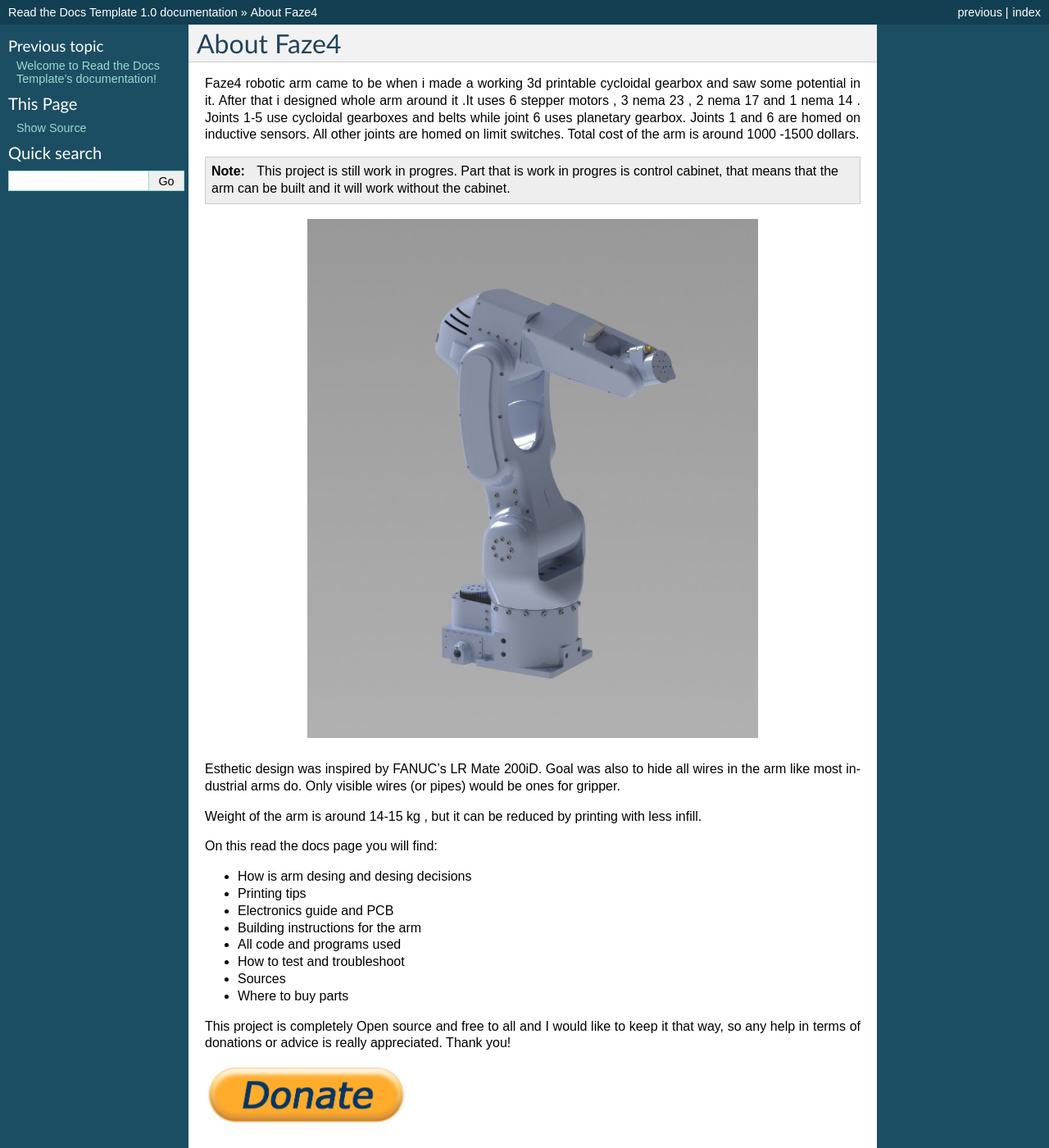
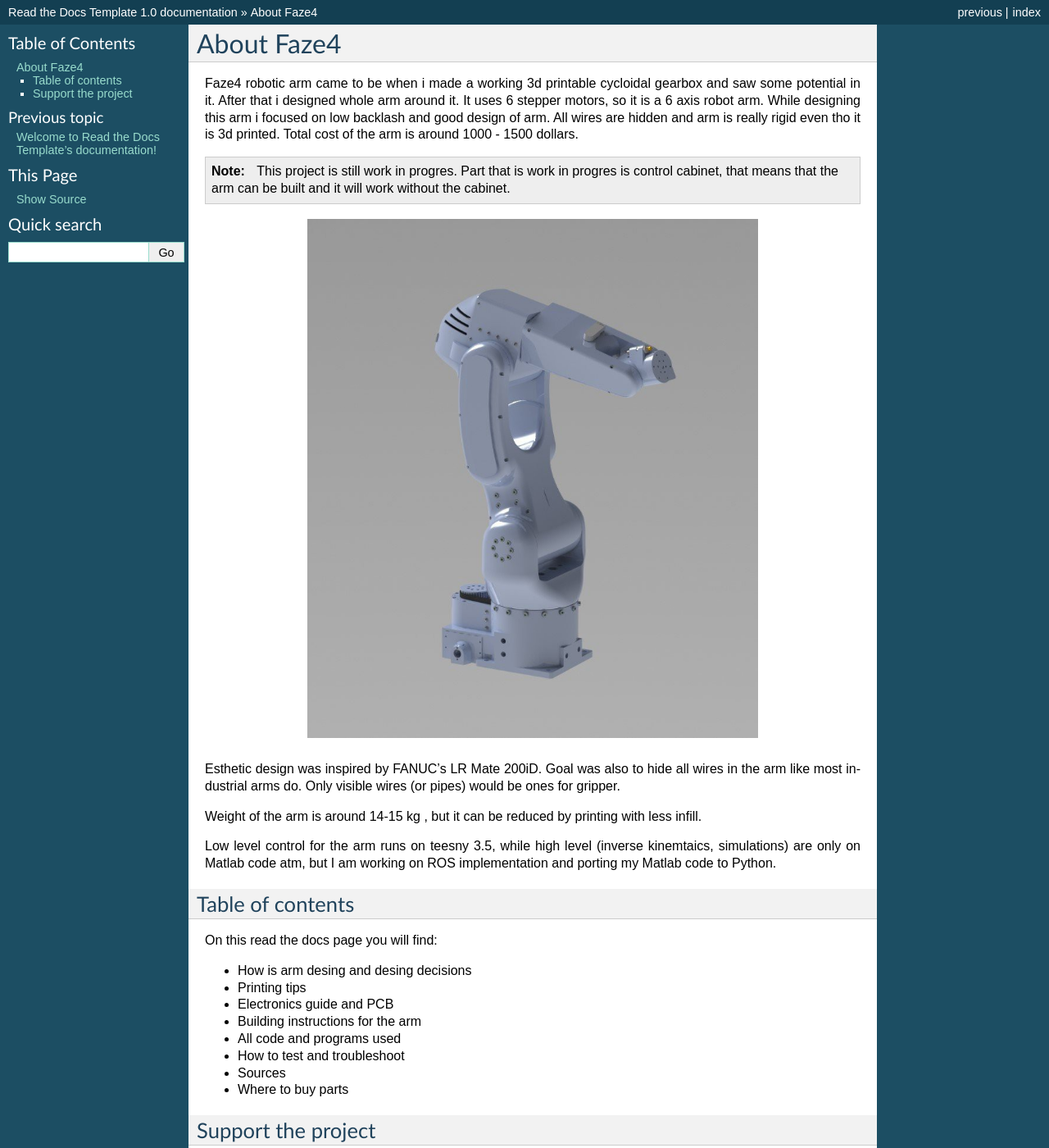
Before and after one commit to PCrnjak/Read_the_docs_test, a Sphinx documentation site: the page built from docs/About_faze4.rst, in a window 1280 px wide and 1400 px high. Shown: the whole window at 82% size. Built offline with Sphinx 7.4.7, drawn with Linux system fonts in a browser that asks for light colours.

Commit message:
Update About_faze4.rst

```diff
--- a/docs/About_faze4.rst
+++ b/docs/About_faze4.rst
@@ -5,7 +5,7 @@ About Faze4
    :description lang=en: General info about Faze4 robotic arm.
 
 
-Faze4 robotic arm came to be when i made a working 3d printable cycloidal gearbox and saw some potential in it. After that i designed whole arm around it .It uses 6 stepper motors , 3 nema 23 , 2 nema 17 and 1 nema 14 . Joints 1-5 use cycloidal gearboxes and belts while joint 6 uses planetary gearbox. Joints 1 and 6 are homed on inductive sensors. All other joints are homed on limit switches. Total cost of the arm is around 1000 -1500 dollars.
+Faze4 robotic arm came to be when i made a working 3d printable cycloidal gearbox and saw some potential in it. After that i designed whole arm around it. It uses 6 stepper motors, so it is a 6 axis robot arm. While designing this arm i focused on low backlash and good design of arm. All wires are hidden and arm is really rigid even tho it is 3d printed. Total cost of the arm is around 1000 - 1500 dollars.
 
 .. note::
 
@@ -22,6 +22,11 @@ Only visible wires (or pipes) would be ones for gripper.
 
 Weight of the arm is around 14-15 kg , but it can be reduced by printing with less infill.
 
+Low level control for the arm runs on teesny 3.5, while high level (inverse kinemtaics, simulations) are only on Matlab code atm, but I am working on ROS implementation and porting my Matlab code to Python.
+
+Table of contents
+-----------------
+
 On this read the docs page you will find:
 
 * How is arm desing and desing decisions
@@ -33,6 +38,8 @@ On this read the docs page you will find:
 * Sources
 * Where to buy parts
 
+Support the project
+-------------------
 
 This project is completely Open source and free to all and I would like to keep it that way, so any help
 in terms of donations or advice is really appreciated. Thank you!
```
